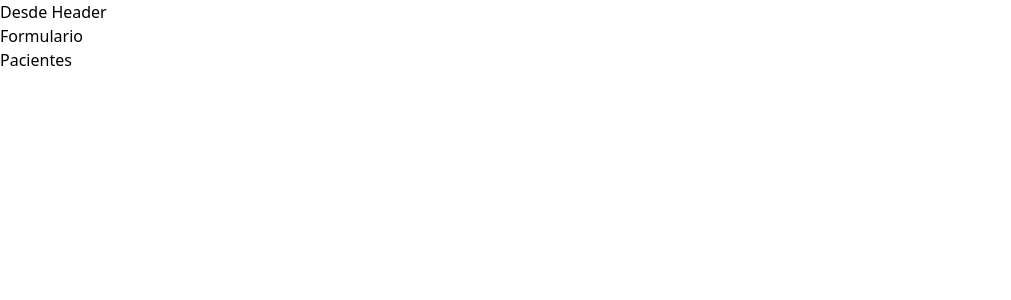
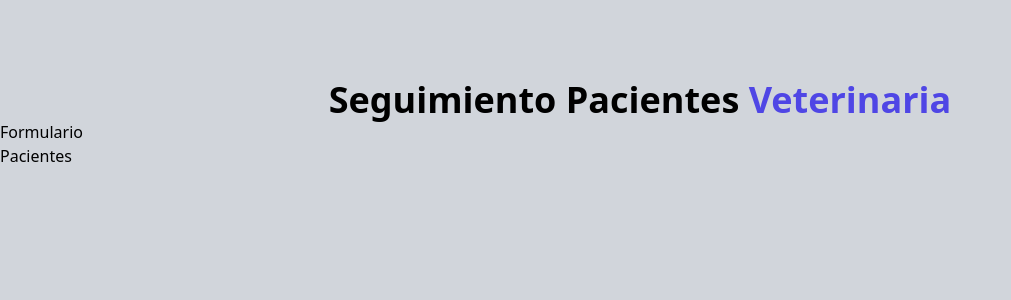
Before and after one commit to Noodle96/ReactPortfolio, a React (Vite) app in the folder Appointment/: page / in a window 1280 px wide. Shown: the top 300 px of the page, without its empty margins (0-1011 px from the left). Built offline with nearby package versions, Linux system fonts and the light colour scheme.

Commit message:
Add Header'CSS

```diff
--- a/Appointment/index.html
+++ b/Appointment/index.html
@@ -6,7 +6,7 @@
     <meta name="viewport" content="width=device-width, initial-scale=1.0" />
     <title>Vite + React</title>
   </head>
-  <body>
+  <body class="bg-gray-300 h-screen">
     <div id="root"></div>
     <script type="module" src="/src/main.jsx"></script>
   </body>
--- a/Appointment/src/App.jsx
+++ b/Appointment/src/App.jsx
@@ -4,12 +4,12 @@ import Formulario from "./components/Formulario";
 import ListadoPacientes from "./components/ListadoPacientes";
 function App() {
   return (
-    <Fragment>
+    <div className="container mx-auto mt-20">
         <Header />
         <Formulario />
         <ListadoPacientes />
 
-    </Fragment>
+    </div>
   )
 }
 
--- a/Appointment/src/components/Header.jsx
+++ b/Appointment/src/components/Header.jsx
@@ -1,8 +1,11 @@
+
 function Header(){
     return(
-        <header>
-            <h1 >Desde Header</h1>
-        </header>
+        <h1 className="font-black text-2xl md:text-4xl text-center mx-auto md:w-2/3">
+            Seguimiento Pacientes{' '}
+            <span className=" text-indigo-600">Veterinaria</span>
+        </h1>
+
     );
 }
 
```
